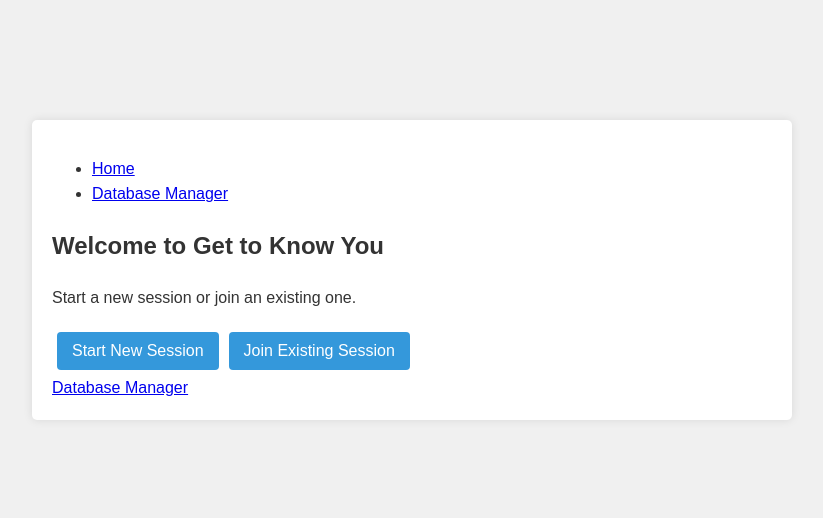
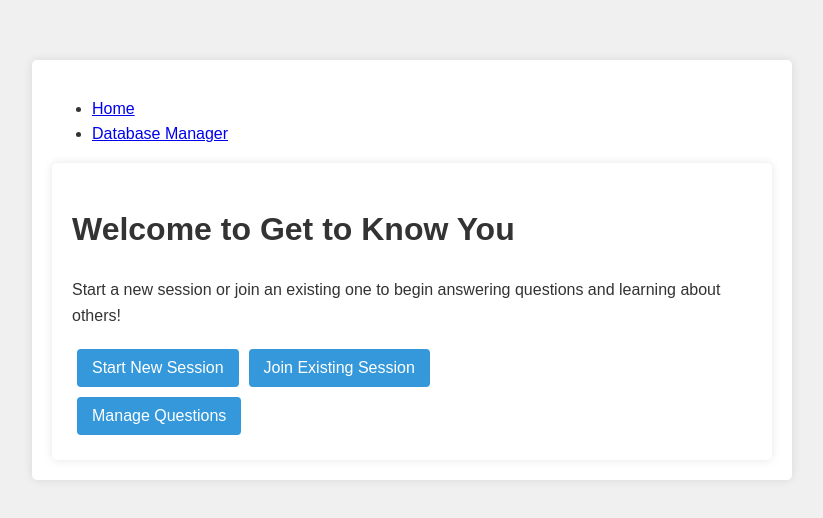
Before and after one commit to al-teamaot-com/get2nou, a React (Vite) app: page / in a window 1280 px wide. Shown: the part 130-648 px from the top of the page, without its empty margins (228-1051 px from the left). Built offline with nearby package versions, Linux system fonts and the light colour scheme.

Commit message:
Update src/components/Home.jsx

```diff
--- a/src/components/Home.jsx
+++ b/src/components/Home.jsx
@@ -1,5 +1,5 @@
 import React from 'react';
-import { useNavigate, Link } from 'react-router-dom';
+import { useNavigate } from 'react-router-dom';
 
 function Home() {
   const navigate = useNavigate();
@@ -9,16 +9,16 @@ function Home() {
     navigate(`/questionnaire/${sessionId}`);
   };
 
-  console.log('Home component rendered');
-
   return (
-    <div>
-      <h2>Welcome to Get to Know You</h2>
-      <p>Start a new session or join an existing one.</p>
-      <button onClick={startNewSession}>Start New Session</button>
-      <button onClick={() => navigate('/join')}>Join Existing Session</button>
-      <div>
-        <Link to="/database">Database Manager</Link>
+    <div className="container">
+      <h1>Welcome to Get to Know You</h1>
+      <p>Start a new session or join an existing one to begin answering questions and learning about others!</p>
+      <div className="button-group">
+        <button onClick={startNewSession}>Start New Session</button>
+        <button onClick={() => navigate('/join')}>Join Existing Session</button>
+      </div>
+      <div className="button-group">
+        <button onClick={() => navigate('/database')}>Manage Questions</button>
       </div>
     </div>
   );
```
